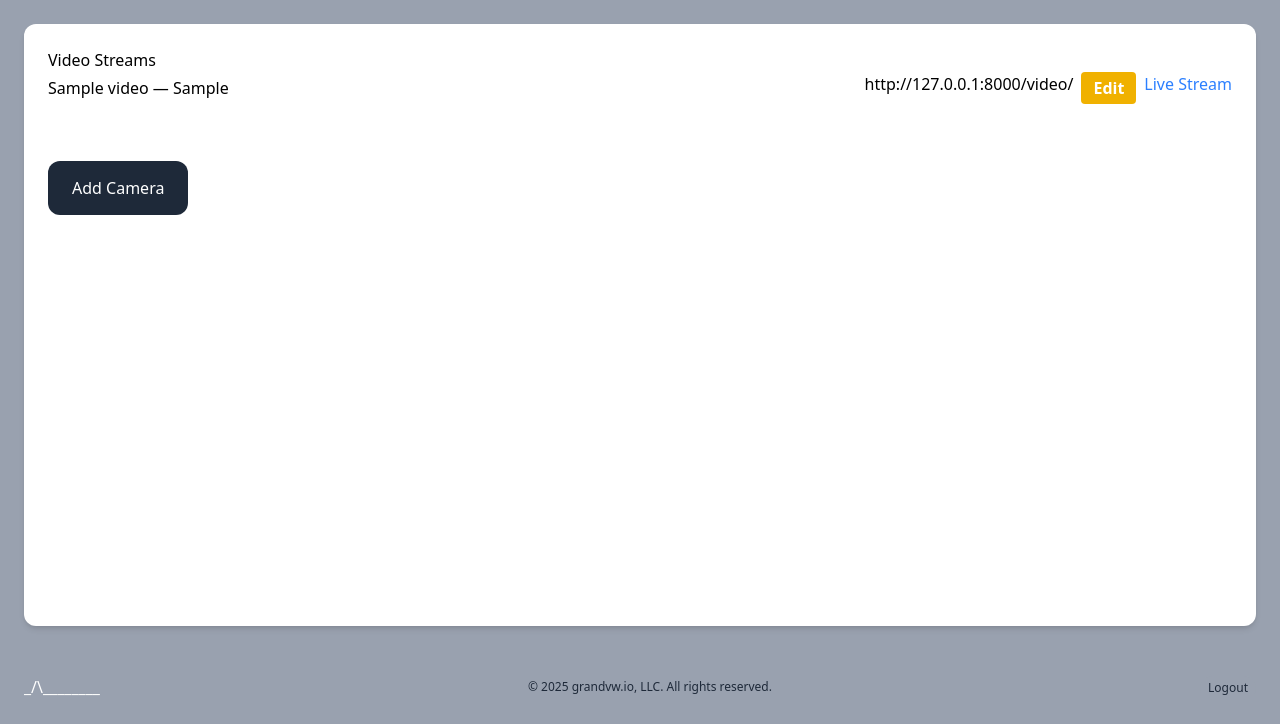
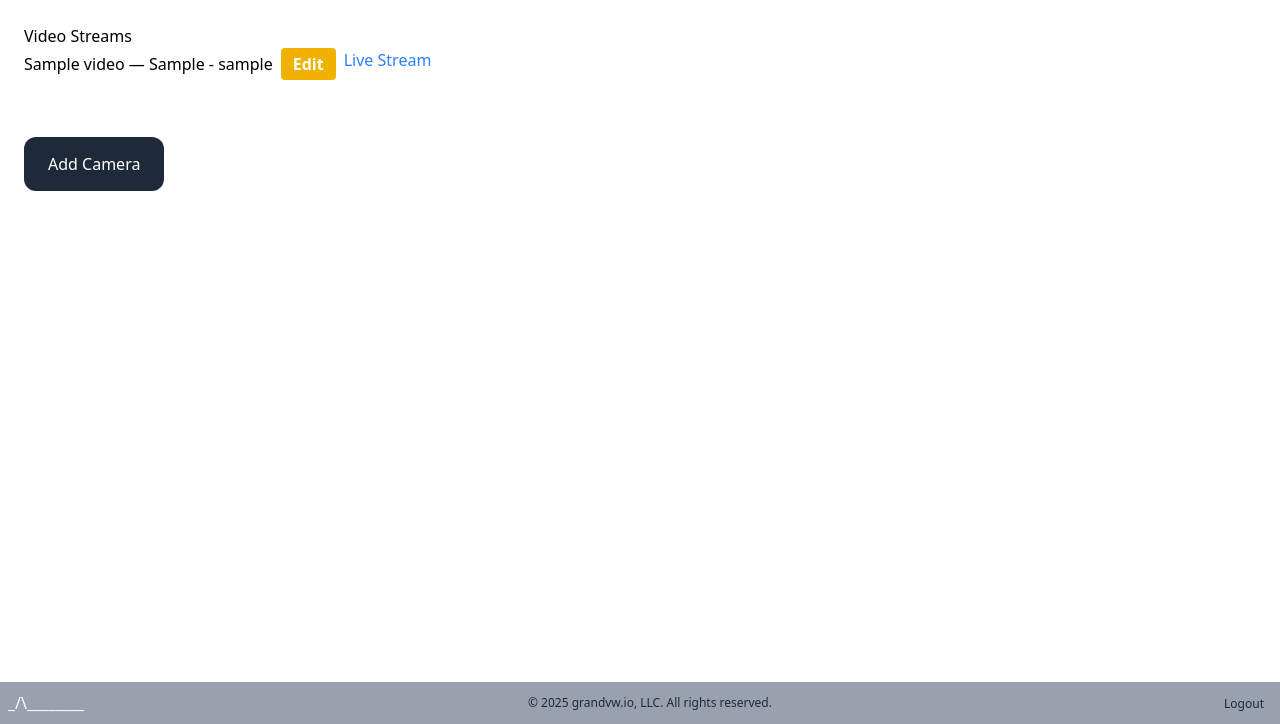
Before and after one commit to jacobbu/grandvw, a Django app: page /video/ in a window 1280 px wide. Shown: the part 76-800 px from the top of the page. Run offline with Django 5.2, Linux system fonts and the light colour scheme; a user stored in the database is signed in; tables that the repository leaves empty hold one stand-in row (values such as "Sample post").

Commit message:
User to video mapping

```diff
--- a/core/templates/core/base.html
+++ b/core/templates/core/base.html
@@ -35,14 +35,14 @@
             </div>
         </nav>
 
-        <main class="p-6 flex-1">
-            <div class="h-full w-full bg-white rounded-xl p-6 shadow-md">
+        <main class="flex-1">
+            <div class="h-full w-full bg-white p-6 shadow-md">
                 {% block content %}
                 {% endblock %}
             </div>
         </main>
 
-        <footer class="p-6 bg-gray-400">
+        <footer class="p-2 bg-gray-400">
             <div class="flex items-center justify-between">
                 <div>
                     <p class="text-white">_/\________</p>
--- a/grandview/settings.py
+++ b/grandview/settings.py
@@ -13,7 +13,7 @@ SECRET_KEY = "django-insecure-@hv%%&thpb#o0drq%!-x*6cbfd2scm+x9f+shhc%c0x7je(#-2
 # SECURITY WARNING: don't run with debug turned on in production!
 DEBUG = True
 
-ALLOWED_HOSTS = ['grandvw.io', 'www.grandvw.io']
+ALLOWED_HOSTS = ['grandvw.io', 'www.grandvw.io', '127.0.0.1']
 
 AUTH_USER_MODEL = "accounts.User"
 
--- a/video/forms.py
+++ b/video/forms.py
@@ -5,4 +5,4 @@ from .models import Video
 class VideoForm(forms.ModelForm):
     class Meta:
         model = Video
-        fields = ('rtsp',)
+        fields = ('name', 'rtsp',)
--- a/video/templates/video/videos.html
+++ b/video/templates/video/videos.html
@@ -6,9 +6,10 @@
   <h2>Video Streams</h2>
   <ul>
     {% for video in videos %}
-  <li class="flex justify-between items-center mb-2">
-    <span>{{ video.name }} — {{ video.rtsp }}</span>
-    <div class="flex gap-2">http://127.0.0.1:8000/video/
+  <li class="flex items-center mb-2">
+    <span>{{ video.name }} — {{ video.rtsp }} - {{ video.created_by }}</span>
+    <div class="flex gap-2">
+    <br>
       <a href="{% url 'video:edit_video' video.id %}" class="bg-yellow-500 hover:bg-yellow-600 text-white font-semibold py-1 px-3 rounded">Edit</a>
       <a href="{% url 'video:stream_video' video.id %}" class="text-blue-500 hover:underline">Live Stream</a>
     </form>
```
Also changed, not shown: stream_server.py (+21 -1 lines), video/templates/video/stream_video.html (+9 -1 lines).
